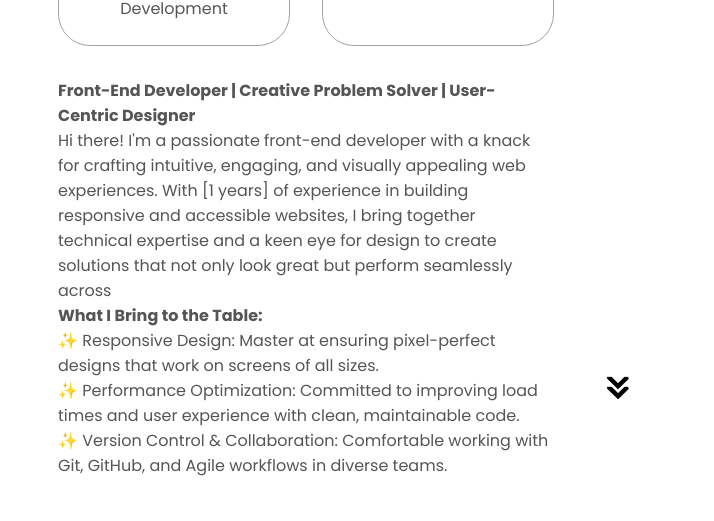
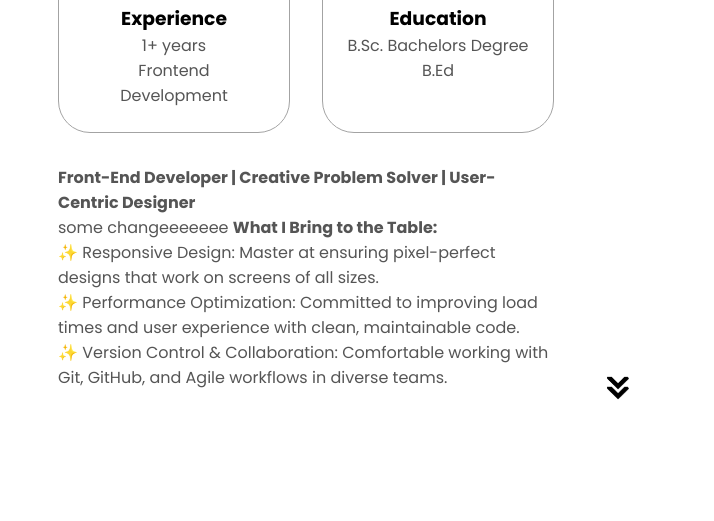
Before and after one commit to Sachin8047/html-css-js-portfolio, a plain HTML site: page index.html in a window 1280 px wide. Shown: the part 1130-1651 px from the top of the page, 566-1280 px from the left. Drawn offline with nearby package versions, Linux system fonts and the light colour scheme.

Commit message:
Update index.html

```diff
--- a/index.html
+++ b/index.html
@@ -112,8 +112,7 @@
         <p>
          <b>Front-End Developer  |  Creative Problem Solver  |  User-Centric Designer</b><br>
 
-Hi there! I'm a passionate front-end developer with a knack for crafting intuitive, engaging, and visually appealing web experiences. With [1 years] of experience in building responsive and accessible websites, I bring together technical expertise and a keen eye for design to create solutions that not only look great but perform seamlessly across <br>
-
+    some changeeeeeee
 <b>What I Bring to the Table:</b> <br>
 ✨ Responsive Design: Master at ensuring pixel-perfect designs that work on screens of all sizes. <br>
 ✨ Performance Optimization: Committed to improving load times and user experience with clean, maintainable code. <br>
```
